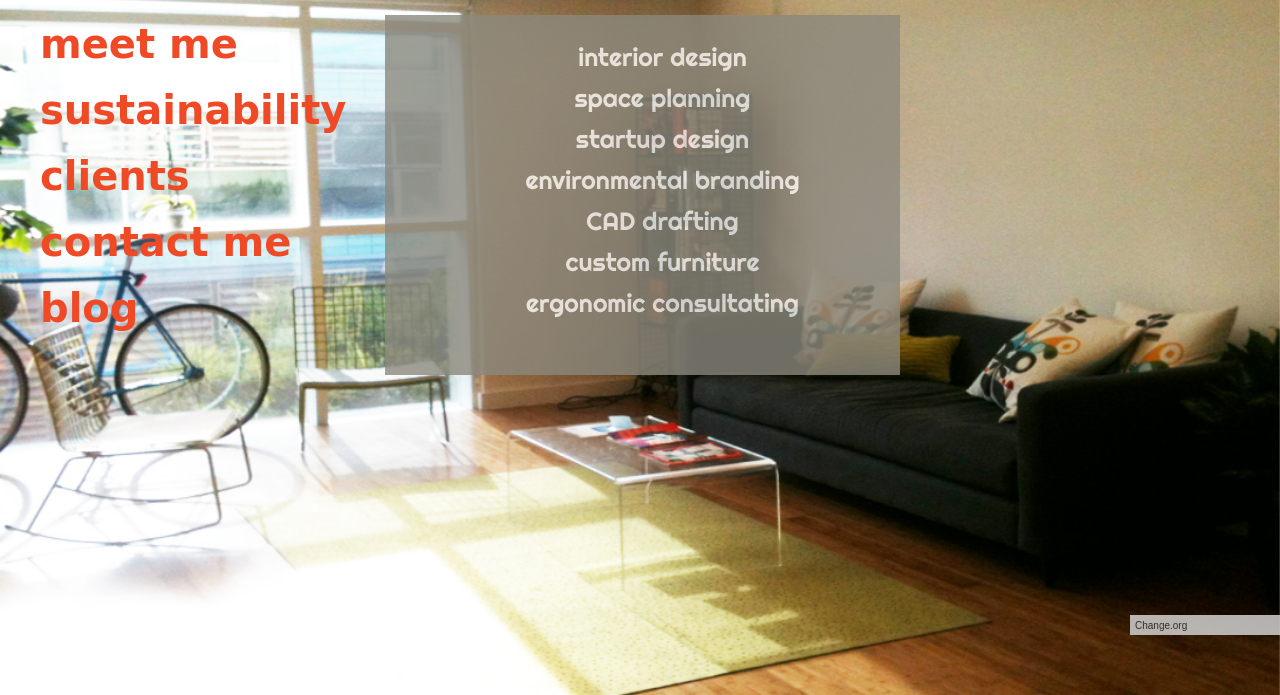
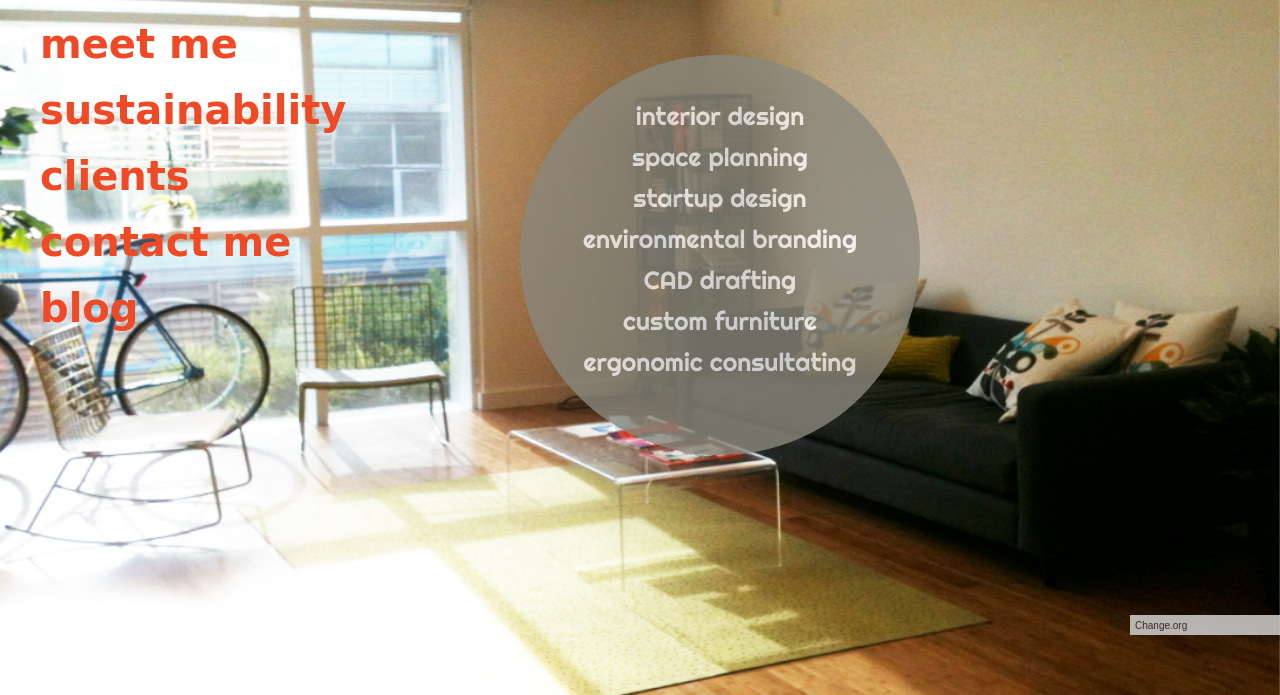
Before and after one commit to jimmyi/jimmyi.github.com, a plain HTML site: page index.html in a window 1280 px wide. Shown: the part 105-800 px from the top of the page. Drawn offline with Linux system fonts and the light colour scheme; a web font is replaced by a local one.

Commit message:
home and contact me are now in circles

```diff
--- a/index.html
+++ b/index.html
@@ -20,7 +20,9 @@ Feel free to use and distribute but this notice must stay intact
 
   <!-- This is the main page -->
   <div class="pagewidthbg">
-    <div class="headertop"><a href="#home" data-for="home"><img src="images/logo.png"></a></div>
+    <div class="headertop">
+      <a href="#home" data-for="home"><img src="images/logo.png"></a>
+    </div>
     <div class="menu">
       <ul>
         <li><a href="#meet-me" data-for="meet-me">meet me</a></li>
@@ -30,7 +32,6 @@ Feel free to use and distribute but this notice must stay intact
         <li><a href="http://blog.interiormonkey.com" target="_blank" data-for="contact-me">blog</a></li>
       </ul>
     </div>
-    <div class="pagewidth">
     <div class="page home clearfix">
       <ul>
         <li>interior design</li>
@@ -84,12 +85,14 @@ Feel free to use and distribute but this notice must stay intact
       </p>
     </div>
     <div class="page contact-me clearfix">
+      <div class="contact-content">
         <h4>Reham Shadi, LEED AP</h4>
         <p>email me: reham@interiormonkey.com</p>
         <p>call me: 310-985-9513</p>
         <p>follow me: <a href="http://twitter.com/#!/interiormonkey" target="_blank">@interiormonkey</a></p>
         <p><a href="http://pinterest.com/interiormonkey/" target="_blank">pinterest.com/interiormonkey</a></p>
         <p>I'd love to hear from you!</p>
+      </div>
     </div>
 
     <div class="page clients clearfix">
@@ -117,7 +120,6 @@ Feel free to use and distribute but this notice must stay intact
       </div>
     </div>
   </div>
-  </div>
 
   <!-- The container for the description -->
   <div id="image_description">
--- a/interiormonkey.css
+++ b/interiormonkey.css
@@ -13,12 +13,14 @@
     width: 100%;
     margin-bottom: 40px;
     overflow: hidden;
+    min-height: 625px;
   }
 
   .menu {
     position: relative;
     z-index: 3;
     float: left;
+    width: 400px;
   }
 
   .menu ul li {
@@ -39,6 +41,8 @@
 
   .menu ul li a:hover {
     color: white;
+    background-color: #EF4925;
+    padding: 15px;
   }
   .headertop {
     height: 100px;
@@ -53,36 +57,56 @@
   }
 
   .meet-me, .sustainability, .contact-me, .clients, .home {
-    font-family: 'Righteous', cursive;
     display: none;
     background: #8b897d;
     opacity: 0.8;
-    margin-top: 20px;
-    margin-bottom: 20px;
-    width: 475px;
-    margin-left: 225px;
-    margin-right: 15px;
-    padding-bottom: 20px;
-    padding-top: 10px;
-    max-height: 625px;
-    min-height: 450px;
-    padding: 5px 20px;
     overflow-y: scroll;
     color: white;
-
+    font-family: 'Righteous', cursive;
+    text-align: left;
+    width: 475px;
+    max-height: 625px;
+    min-height: 550px;
+    z-index: 3;
+    padding: 5px 20px;
+    position: relative;
+    left: 70px;
+    top: 60px;
   }
 
-  .contact-me {
+  /*.contact-me {
     overflow: hidden;
+    border-radius: 100%;
+    width: 400px;
+    height: 350px;
+    padding: 0px
+  }*/
+
+  .contact-me .contact-content {
+    text-align: center;
+    margin-top: 60px;
   }
 
   .clients {
     overflow: hidden;
   }
-  .home {
+  .home, .contact-me {
     display: block;
     font-weight: normal;
     min-height: 350px;
+    padding: 0px;
+    border-radius: 100%;
+    width: 400px;
+    height: 400px;
+    left: 120px;
+  }
+  .contact-me {
+    display: none;
+  }
+
+  .home ul {
+    padding: 0px;
+    margin: 40px 0 0 0;
   }
 
   .testimonial {
```
Lines whose indentation alone changed are shown as unchanged.
